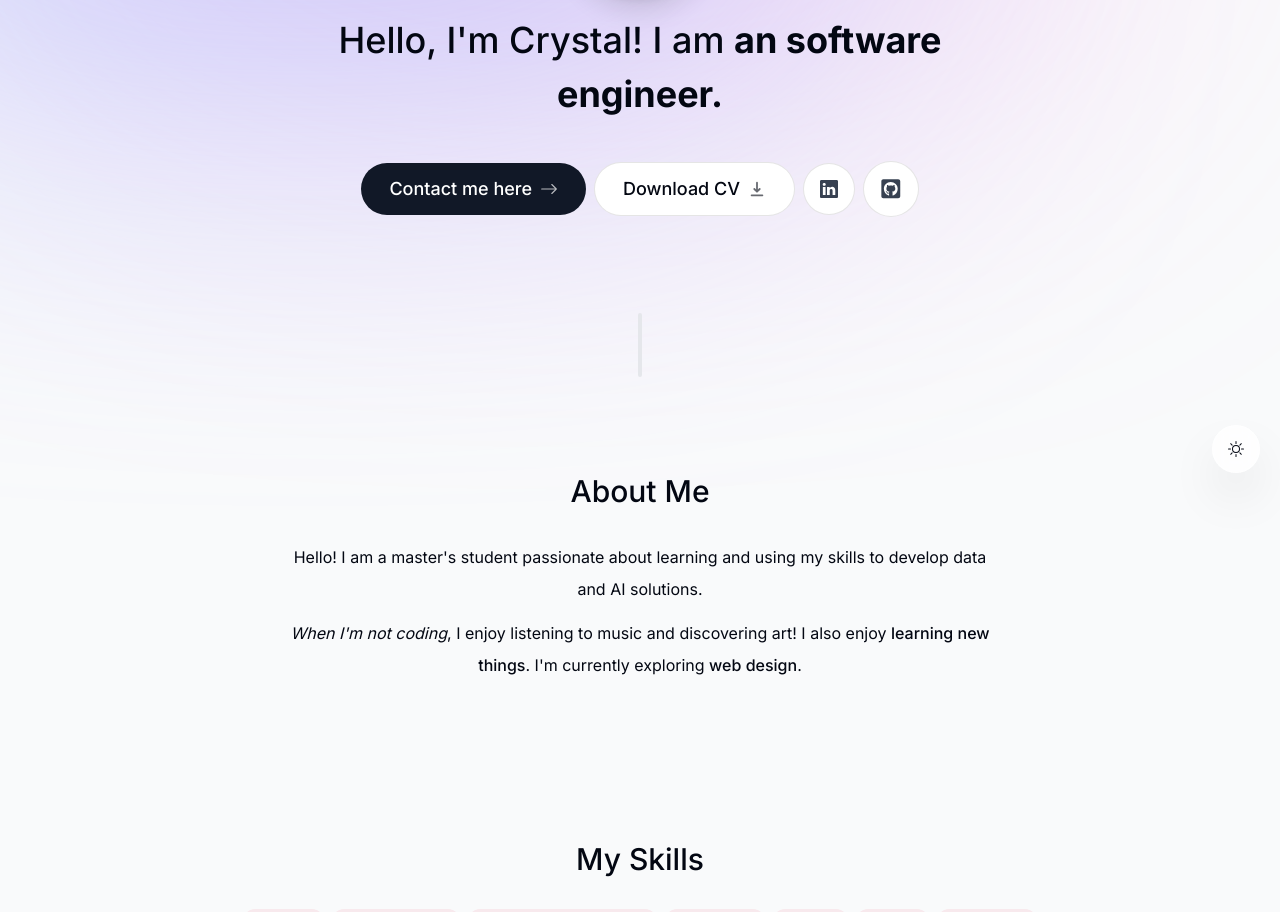
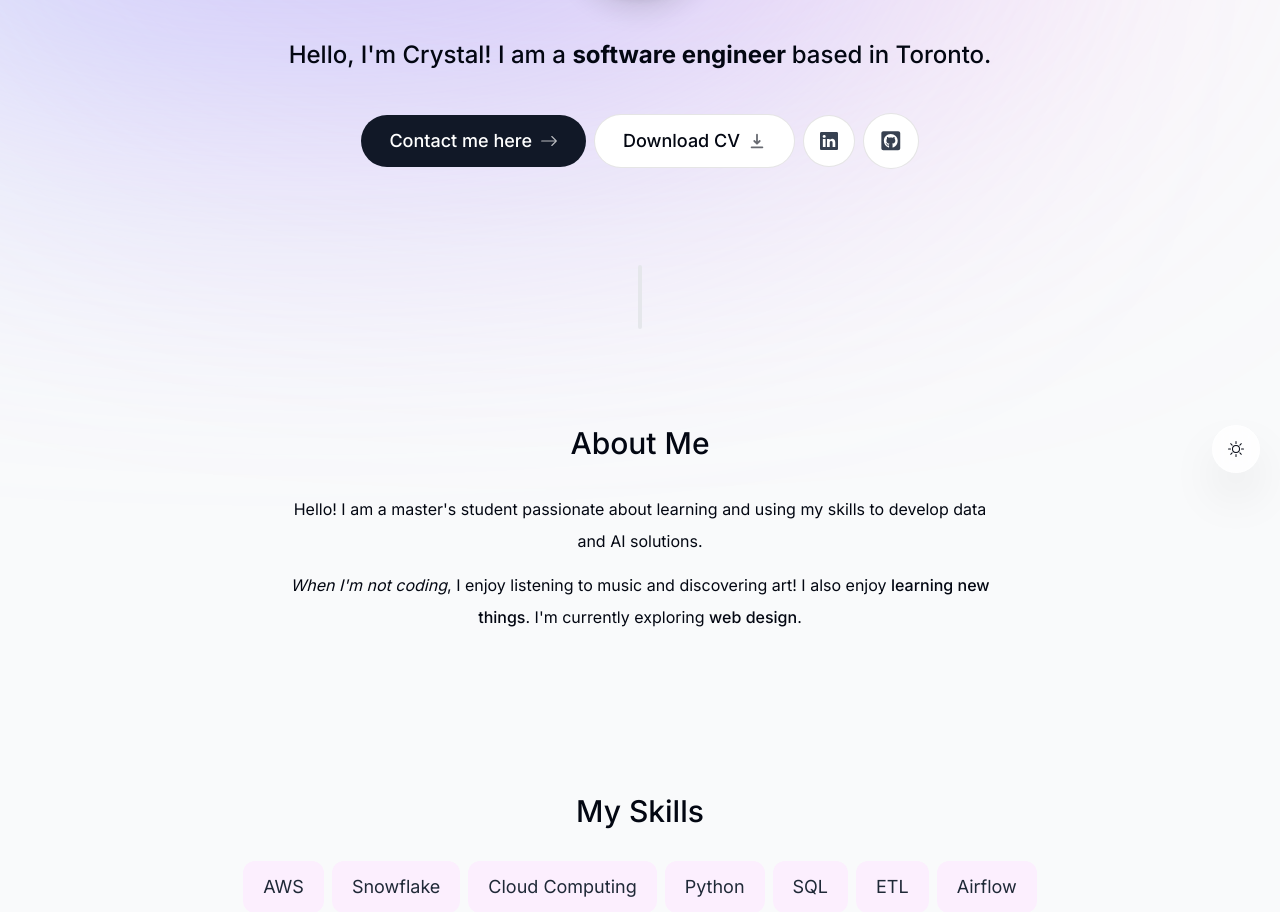
Before and after one commit to crystal-valdez/crystal-valdez.github.io, a Next.js app: page / in a window 1280 px wide. Shown: the part 307-1219 px from the top of the page. Built offline with nearby package versions, Linux system fonts and the light colour scheme.

Commit message:
intro fixes

```diff
--- a/components/intro.tsx
+++ b/components/intro.tsx
@@ -58,16 +58,17 @@ export default function Intro() {
       </div>
 
       <motion.h1
-        className="mb-10 mt-4 px-4 text-2xl font-medium !leading-[1.5] sm:text-4xl"
+        className="mb-10 mt-10 px-4 text-lg font-medium !leading-[1.5] sm:text-2xl"
         initial={{ opacity: 0, y: 100 }}
         animate={{ opacity: 1, y: 0 }}
       >
-        <span className="">Hello, I'm Crystal! </span> I am{" "}
-        <span className="font-bold">an software engineer.</span>
+        <span className="">Hello, I'm Crystal! </span> I am a{" "}
+        <span className="font-bold">software engineer </span>
+        <span className>based in Toronto.</span>
       </motion.h1>
 
       <motion.div
-        className="flex flex-col sm:flex-row items-center justify-center gap-2 px-4 text-lg font-medium"
+        className="flex flex-col sm:flex-row items-center justify-center mt-6 gap-2 px-4 text-lg font-medium"
         initial={{ opacity: 0, y: 100 }}
         animate={{ opacity: 1, y: 0 }}
         transition={{
--- a/components/skills.tsx
+++ b/components/skills.tsx
@@ -33,7 +33,7 @@ export default function Skills() {
       <ul className="flex flex-wrap justify-center gap-2 text-lg text-gray-800">
         {skillsData.map((skill, index) => (
           <motion.li
-            className="bg-[#f8e9ed] rounded-xl px-5 py-3 dark:bg-[#f7d6e0]/25 dark:text-white/80"
+            className="bg-[#fceffe] rounded-xl px-5 py-3 dark:bg-[#f7d6e0]/25 dark:text-white/80"
             key={index}
             variants={fadeInAnimationVariants}
             initial="initial"
```
